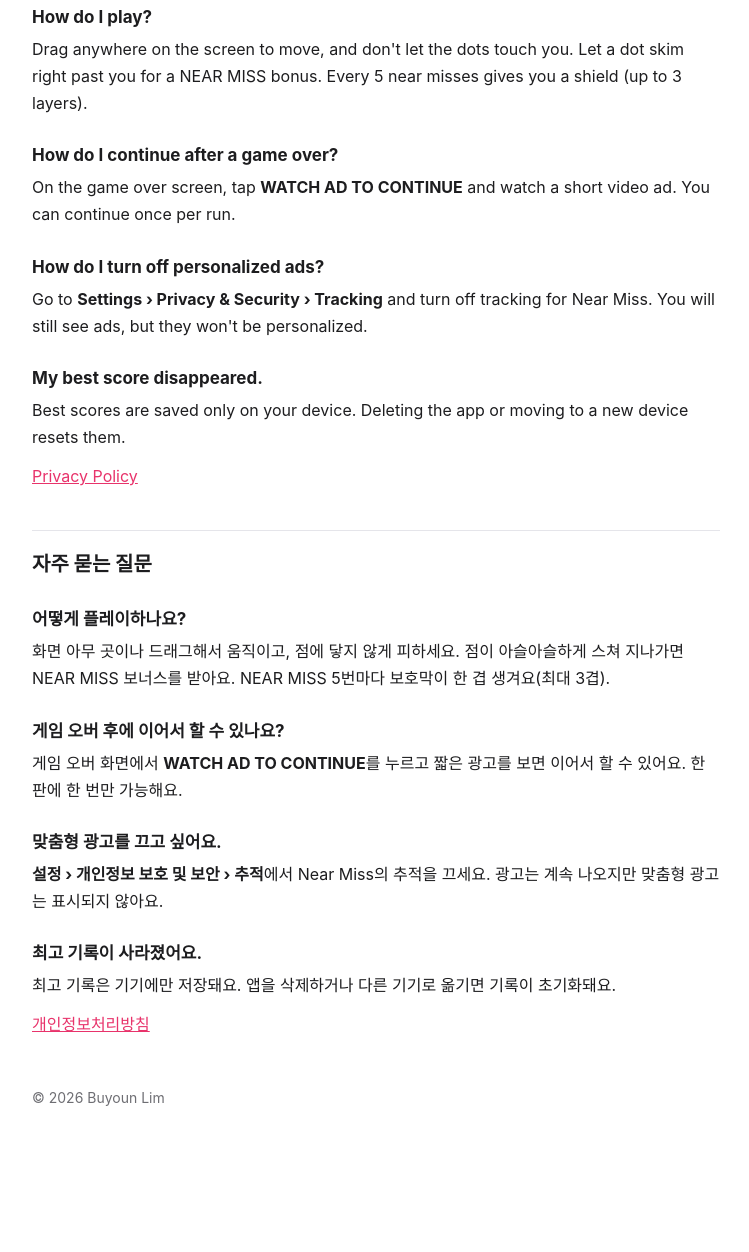
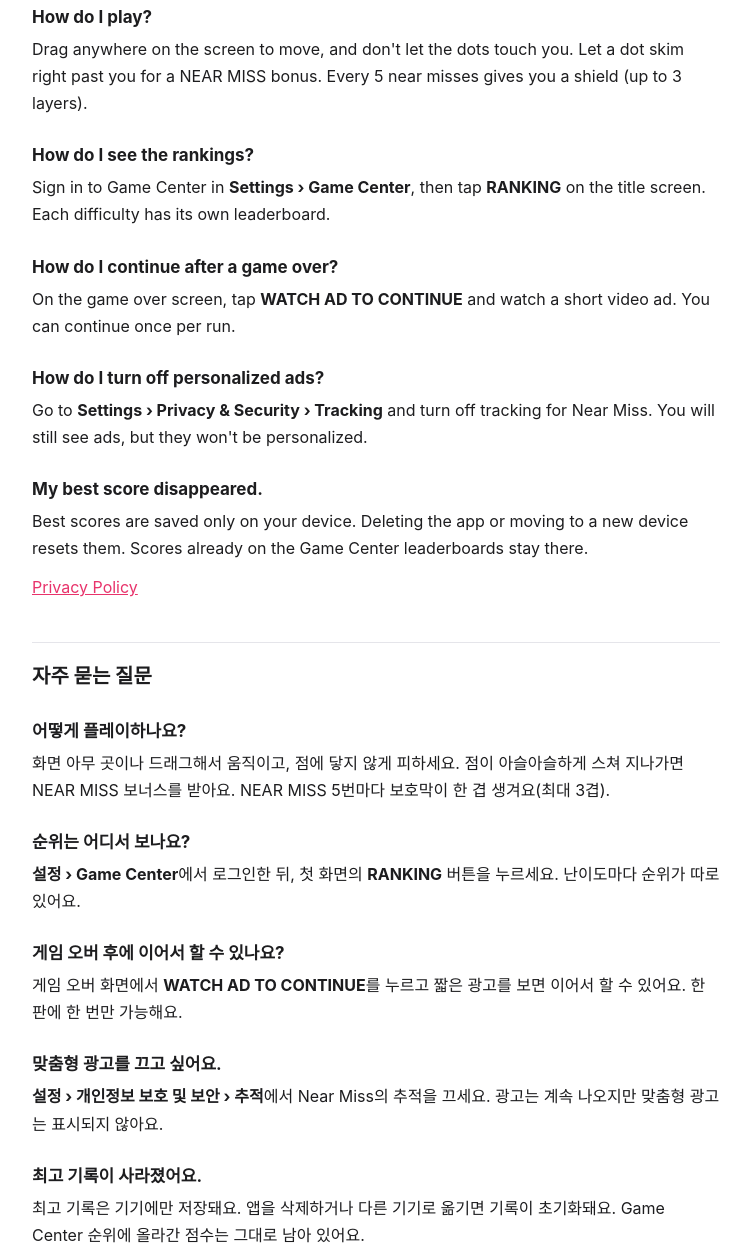
Before and after one commit to limath/near-miss, a plain HTML site: page index.html in a window 1280 px wide. Shown: the part 397-1649 px from the top of the page, without its empty margins (264-1013 px from the left). Before the commit the page ends 1571 px from the top, so only its background shows below. Drawn offline with Linux system fonts and the light colour scheme.

Commit message:
Mention Game Center leaderboards
Co-Authored-By: Claude Opus 5.5 (1M context) <noreply@anthropic.com>

```diff
--- a/index.html
+++ b/index.html
@@ -26,6 +26,9 @@
     <h3>How do I play?</h3>
     <p>Drag anywhere on the screen to move, and don't let the dots touch you. Let a dot skim right past you for a NEAR MISS bonus. Every 5 near misses gives you a shield (up to 3 layers).</p>
 
+    <h3>How do I see the rankings?</h3>
+    <p>Sign in to Game Center in <strong>Settings › Game Center</strong>, then tap <strong>RANKING</strong> on the title screen. Each difficulty has its own leaderboard.</p>
+
     <h3>How do I continue after a game over?</h3>
     <p>On the game over screen, tap <strong>WATCH AD TO CONTINUE</strong> and watch a short video ad. You can continue once per run.</p>
 
@@ -33,7 +36,7 @@
     <p>Go to <strong>Settings › Privacy &amp; Security › Tracking</strong> and turn off tracking for Near Miss. You will still see ads, but they won't be personalized.</p>
 
     <h3>My best score disappeared.</h3>
-    <p>Best scores are saved only on your device. Deleting the app or moving to a new device resets them.</p>
+    <p>Best scores are saved only on your device. Deleting the app or moving to a new device resets them. Scores already on the Game Center leaderboards stay there.</p>
 
     <p><a href="privacy.html">Privacy Policy</a></p>
   </section>
@@ -44,6 +47,9 @@
     <h3>어떻게 플레이하나요?</h3>
     <p>화면 아무 곳이나 드래그해서 움직이고, 점에 닿지 않게 피하세요. 점이 아슬아슬하게 스쳐 지나가면 NEAR MISS 보너스를 받아요. NEAR MISS 5번마다 보호막이 한 겹 생겨요(최대 3겹).</p>
 
+    <h3>순위는 어디서 보나요?</h3>
+    <p><strong>설정 › Game Center</strong>에서 로그인한 뒤, 첫 화면의 <strong>RANKING</strong> 버튼을 누르세요. 난이도마다 순위가 따로 있어요.</p>
+
     <h3>게임 오버 후에 이어서 할 수 있나요?</h3>
     <p>게임 오버 화면에서 <strong>WATCH AD TO CONTINUE</strong>를 누르고 짧은 광고를 보면 이어서 할 수 있어요. 한 판에 한 번만 가능해요.</p>
 
@@ -51,7 +57,7 @@
     <p><strong>설정 › 개인정보 보호 및 보안 › 추적</strong>에서 Near Miss의 추적을 끄세요. 광고는 계속 나오지만 맞춤형 광고는 표시되지 않아요.</p>
 
     <h3>최고 기록이 사라졌어요.</h3>
-    <p>최고 기록은 기기에만 저장돼요. 앱을 삭제하거나 다른 기기로 옮기면 기록이 초기화돼요.</p>
+    <p>최고 기록은 기기에만 저장돼요. 앱을 삭제하거나 다른 기기로 옮기면 기록이 초기화돼요. Game Center 순위에 올라간 점수는 그대로 남아 있어요.</p>
 
     <p><a href="privacy-ko.html">개인정보처리방침</a></p>
   </section>
```
Also changed, not shown: privacy-ko.html (+1 -0 lines), privacy.html (+1 -0 lines).
